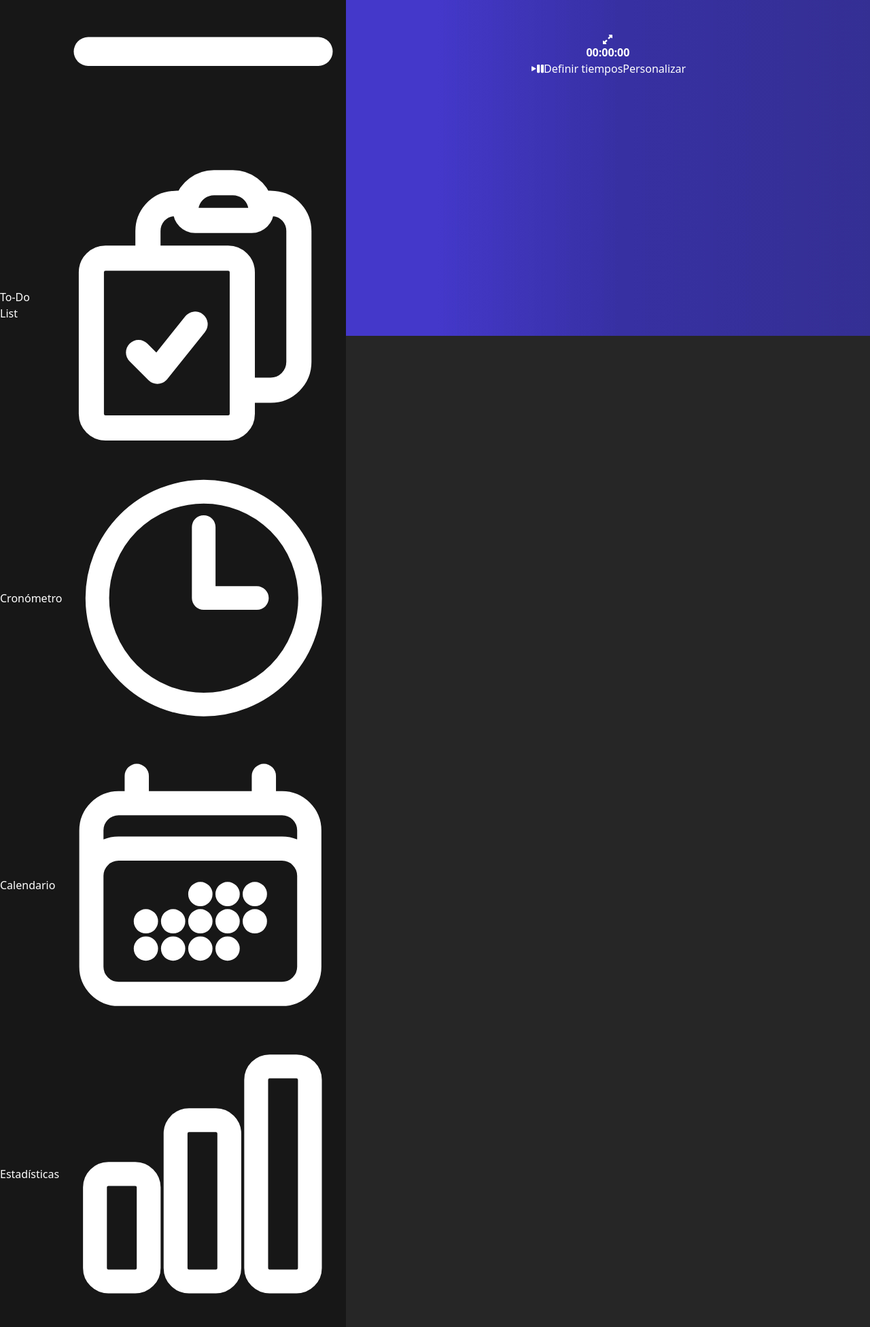
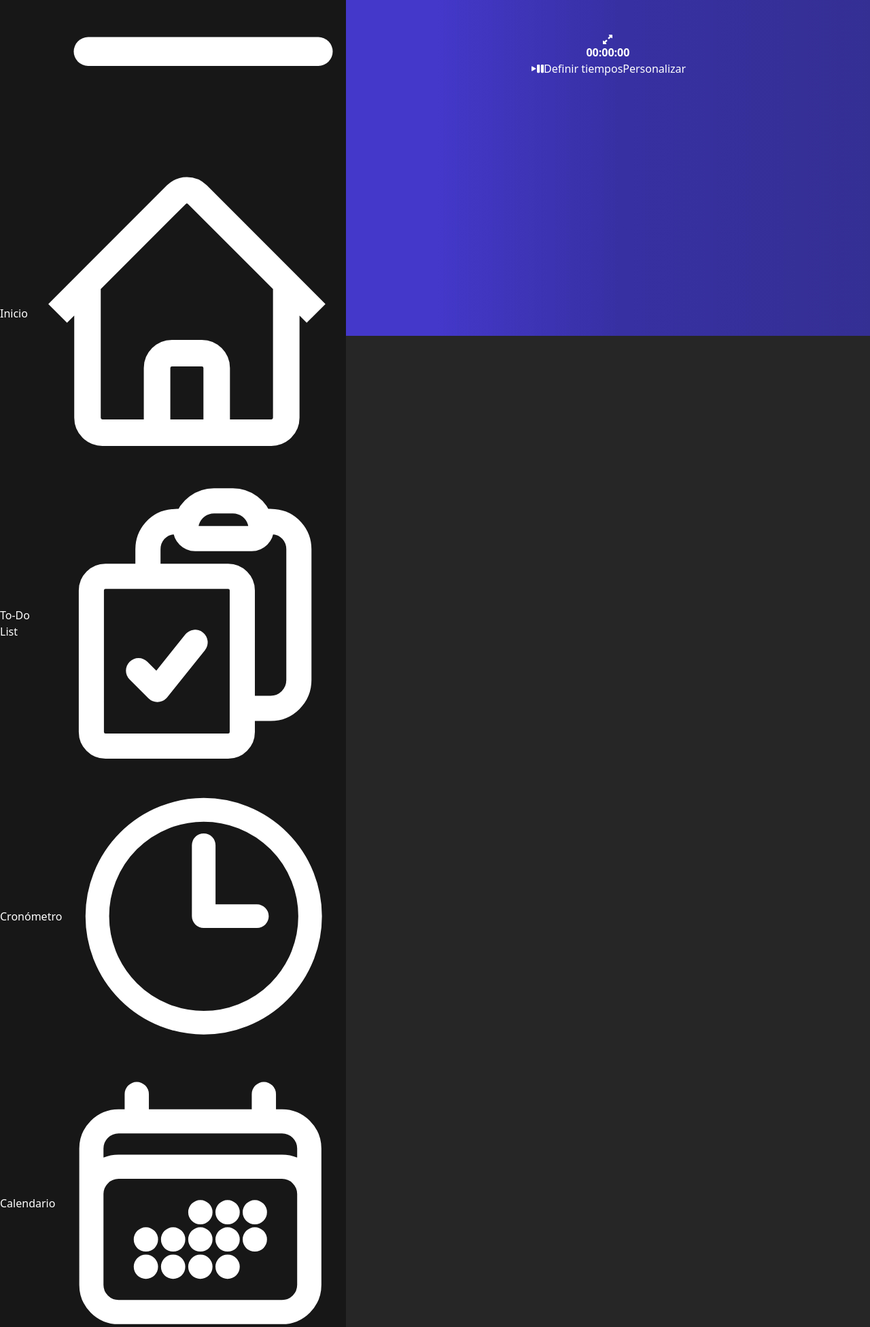
Before and after one commit to Nadia-Carrasco1/DueDate, a Django app: page /Cronometro/ in a window 1280 px wide. Shown: the part 370-2322 px from the top of the page at 68% size. Run offline with Django 5.2, Linux system fonts and the light colour scheme; data that the repository does not hold is empty; some libraries are stand-ins or nearby versions.

Commit message:
link del home en el panel

```diff
--- a/Interfaz/templates/Panel.html
+++ b/Interfaz/templates/Panel.html
@@ -8,12 +8,19 @@
     <br>
    <ul class="space-y-2">
         <li>
+            <a href="{% url 'home' %}" class="flex items-center hover:underline">
+                Inicio
+                <svg xmlns="http://www.w3.org/2000/svg" class="w-5 h-5 ml-2" fill="none" viewBox="0 0 24 24" stroke="currentColor" stroke-width="2">
+                    <path strokeLinecap="round" strokeLinejoin="round" d="m2.25 12 8.954-8.955c.44-.439 1.152-.439 1.591 0L21.75 12M4.5 9.75v10.125c0 .621.504 1.125 1.125 1.125H9.75v-4.875c0-.621.504-1.125 1.125-1.125h2.25c.621 0 1.125.504 1.125 1.125V21h4.125c.621 0 1.125-.504 1.125-1.125V9.75M8.25 21h8.25" />
+                </svg>
+            </a>
+        </li>
+        <li>
             <a href="{% url 'acceso_lista_unica' %}" class="flex items-center hover:underline">
-                    To-Do List
-                    <svg xmlns="http://www.w3.org/2000/svg" class="w-5 h-5 ml-2" fill="none" viewBox="0 0 24 24" stroke="currentColor" stroke-width="2">
-                        <path stroke-linecap="round" stroke-linejoin="round" d="M11.35 3.836c-.065.21-.1.433-.1.664 0 .414.336.75.75.75h4.5a.75.75 0 0 0 .75-.75 2.25 2.25 0 0 0-.1-.664m-5.8 0A2.251 2.251 0 0 1 13.5 2.25H15c1.012 0 1.867.668 2.15 1.586m-5.8 0c-.376.023-.75.05-1.124.08C9.095 4.01 8.25 4.973 8.25 6.108V8.25m8.9-4.414c.376.023.75.05 1.124.08 1.131.094 1.976 1.057 1.976 2.192V16.5A2.25 2.25 0 0 1 18 18.75h-2.25m-7.5-10.5H4.875c-.621 0-1.125.504-1.125 1.125v11.25c0 .621.504 1.125 1.125 1.125h9.75c.621 0 1.125-.504 1.125-1.125V18.75m-7.5-10.5h6.375c.621 0 1.125.504 1.125 1.125v9.375m-8.25-3 1.5 1.5 3-3.75" />
-                    </svg>
-
+                To-Do List
+                <svg xmlns="http://www.w3.org/2000/svg" class="w-5 h-5 ml-2" fill="none" viewBox="0 0 24 24" stroke="currentColor" stroke-width="2">
+                    <path stroke-linecap="round" stroke-linejoin="round" d="M11.35 3.836c-.065.21-.1.433-.1.664 0 .414.336.75.75.75h4.5a.75.75 0 0 0 .75-.75 2.25 2.25 0 0 0-.1-.664m-5.8 0A2.251 2.251 0 0 1 13.5 2.25H15c1.012 0 1.867.668 2.15 1.586m-5.8 0c-.376.023-.75.05-1.124.08C9.095 4.01 8.25 4.973 8.25 6.108V8.25m8.9-4.414c.376.023.75.05 1.124.08 1.131.094 1.976 1.057 1.976 2.192V16.5A2.25 2.25 0 0 1 18 18.75h-2.25m-7.5-10.5H4.875c-.621 0-1.125.504-1.125 1.125v11.25c0 .621.504 1.125 1.125 1.125h9.75c.621 0 1.125-.504 1.125-1.125V18.75m-7.5-10.5h6.375c.621 0 1.125.504 1.125 1.125v9.375m-8.25-3 1.5 1.5 3-3.75" />
+                </svg>
             </a>
         </li>
         <li>
```
